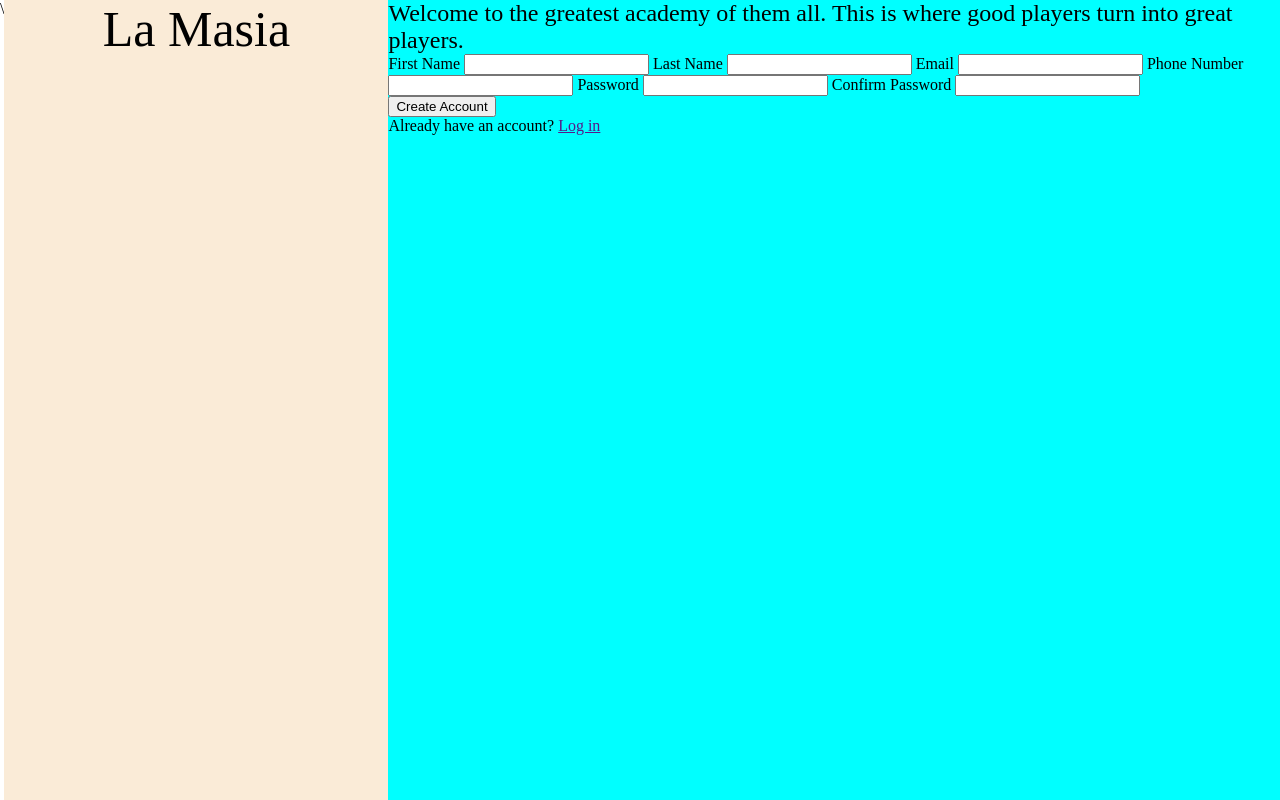
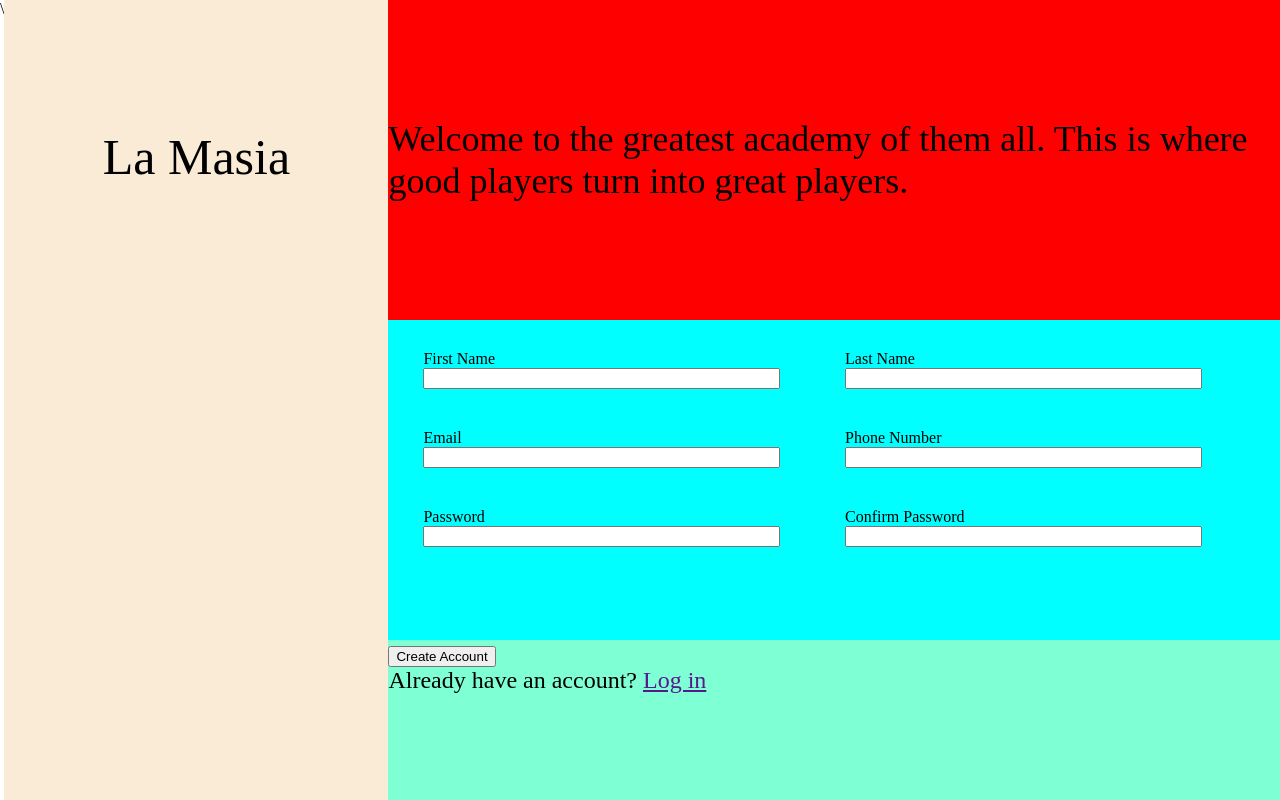
Before and after one commit to rupokghosh/Signup-form, a plain HTML site: page index.html in a window 1280 px wide. Drawn offline with Linux system fonts and the light colour scheme.

Commit message:
resize form elements

```diff
--- a/index.html
+++ b/index.html
@@ -15,22 +15,32 @@
         <div id="text">Welcome to the greatest academy of them all.
             This is where good players turn into great players.
         </div>
-        <div id="form">
-            <form action="">
-
+        <div id="form-wrapper">
+            <form id="form"action="">
+                <div class="elements">
                     <label for="fname">First Name</label>
                     <input type="text" id="fname">
+                </div>
+                <div class="elements">
                     <label for="fname">Last Name</label>
                     <input type="text" id="lname">
+                </div>
+                <div class="elements">
                     <label for="email">Email</label>
                     <input type="email" id="email">
+                </div>
+                <div class="elements">
                     <label for="number">Phone Number</label>
                     <input type="number" id="number">
+                </div>
+                <div class="elements">
                     <label for="password">Password</label>
                     <input type="password" id="password">
+                </div>
+                <div class="elements">
                     <label for="confirmpassword">Confirm Password</label>
                     <input type="password" id="confirmpassword">
-
+                </div>
             </form>
         </div>
         <div id="accountInfo">
--- a/styles.css
+++ b/styles.css
@@ -5,11 +5,12 @@
      flex: 1 1 auto;
 }
 #sidebar{
-    min-height: 100vh;
     min-width: 30%;
     background-color: antiquewhite;
     display: flex;
     justify-content: center;
+    align-items: flex-start;
+    padding-top: 10%;
     flex: 1 1 auto;
     font-size: 50px;
 }
@@ -17,7 +18,6 @@
 
 }
 #content{
-    min-height: 100vh;
     background-color: aqua;
     display: flex;
     flex: 1 1 auto;
@@ -25,5 +25,33 @@
     align-items: flex-start;
 }
 #text{
+    background-color: red;
+    font-size: 36px;
+    min-height: 40vh;
+    display: flex;
+    justify-content: center;
+    align-items: center;
+}
+#form-wrapper{
+min-height: 40vh;
+}
+#form{
+    display: flex;
+    flex-flow: row wrap;
+    gap: 20px;
+   padding-top: 20px;
+   padding-bottom: 20px;
+}
+.elements{
+    display: flex;
+    flex-flow: column wrap;
+    width: 40%;
+    padding: 10px 10px 10px 35px;
+}
+#accountInfo{
+    background-color: aquamarine;
+    min-width: 100%;
+    min-height: 20vh;
     font-size: 24px;
+
 }
```
Lines whose indentation alone changed are shown as unchanged.
